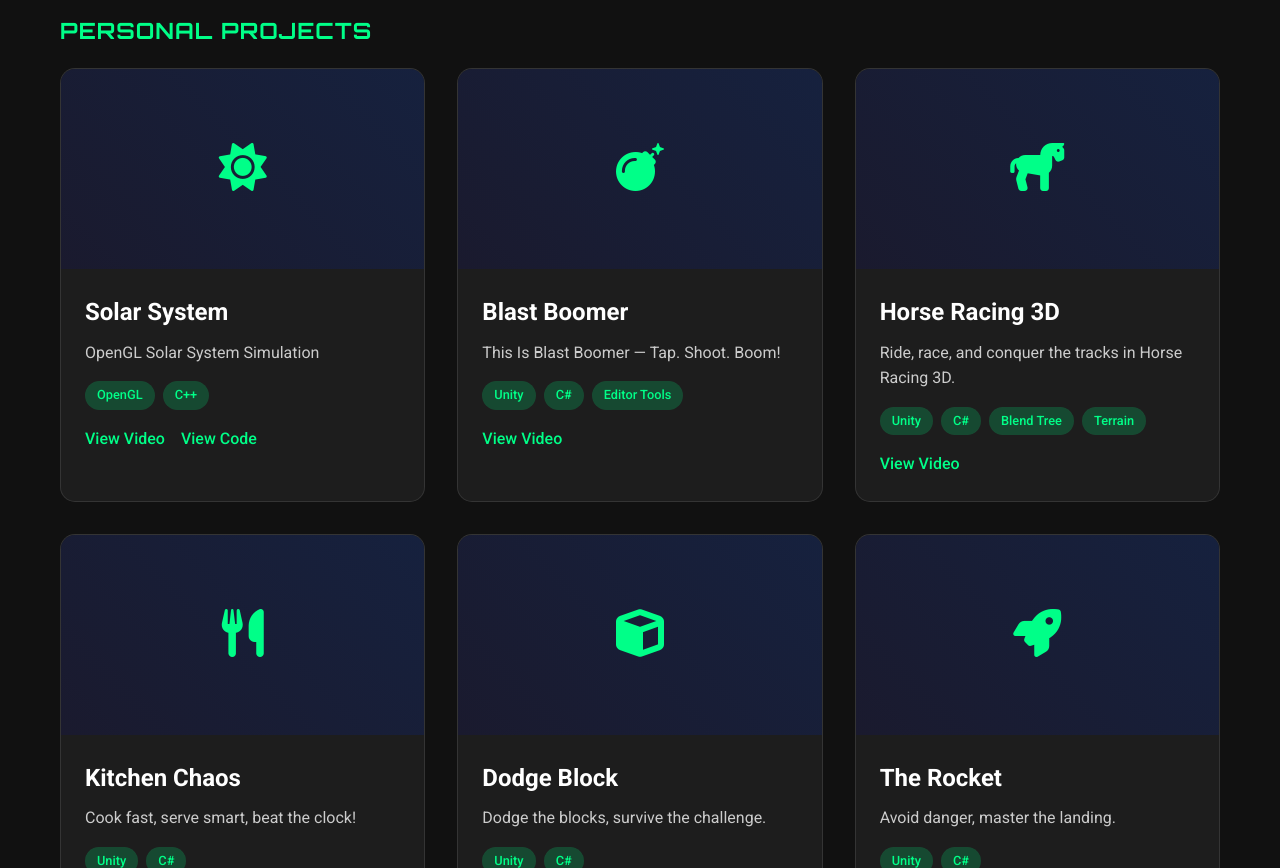
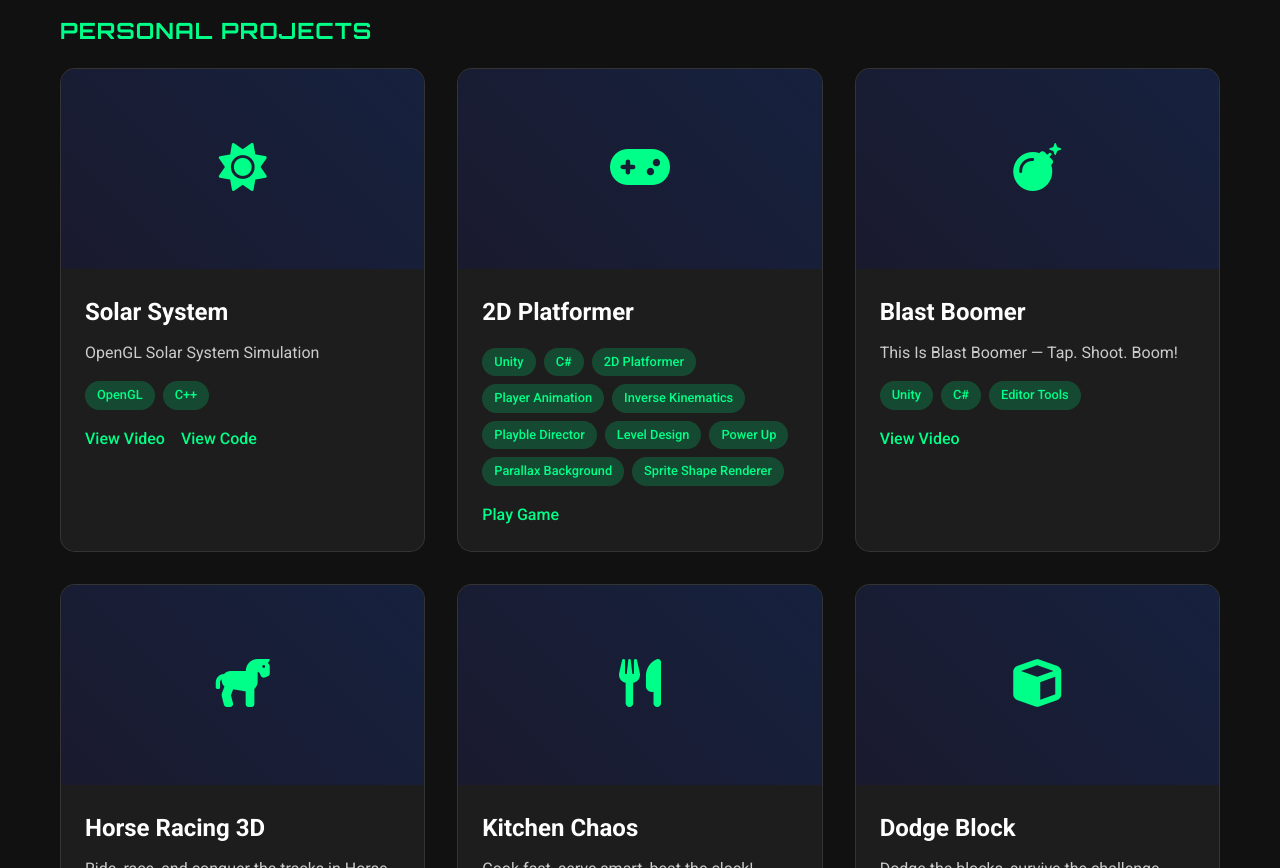
Before and after one commit to RohanMohite2001/Portfolio, a plain HTML site: page index.html in a window 1280 px wide. Shown: the part 5367-6235 px from the top of the page. Drawn offline with Linux system fonts and the light colour scheme.

Commit message:
Added 2d platformer

```diff
--- a/index.html
+++ b/index.html
@@ -733,6 +733,32 @@
                 <div class="project-card">
                     <div class="project-image">
                         <div class="project-placeholder">
+                            <i class="fas fa-gamepad"></i>
+                        </div>
+                    </div>
+                    <div class="project-content">
+                        <h3 class="project-title">2D Platformer</h3>
+                        <p class="project-description"></p>
+                        <div class="project-tech">
+                            <span class="tech-tag">Unity</span>
+                            <span class="tech-tag">C#</span>
+                            <span class="tech-tag">2D Platformer</span>
+                            <span class="tech-tag">Player Animation</span>
+                            <span class="tech-tag">Inverse Kinematics</span>
+                            <span class="tech-tag">Playble Director</span>
+                            <span class="tech-tag">Level Design</span>
+                            <span class="tech-tag">Power Up</span>
+                            <span class="tech-tag">Parallax Background</span>
+                            <span class="tech-tag">Sprite Shape Renderer</span>
+                        </div>
+                        <div class="project-links">
+                            <a href="https://monkey-d-luffy-1.itch.io/2d-platformer" class="project-link" target="_blank" rel="noopener">Play Game</a>
+                        </div>
+                    </div>
+                </div>
+                <div class="project-card">
+                    <div class="project-image">
+                        <div class="project-placeholder">
                             <i class="fas fa-bomb"></i>
                         </div>
                     </div>
```
